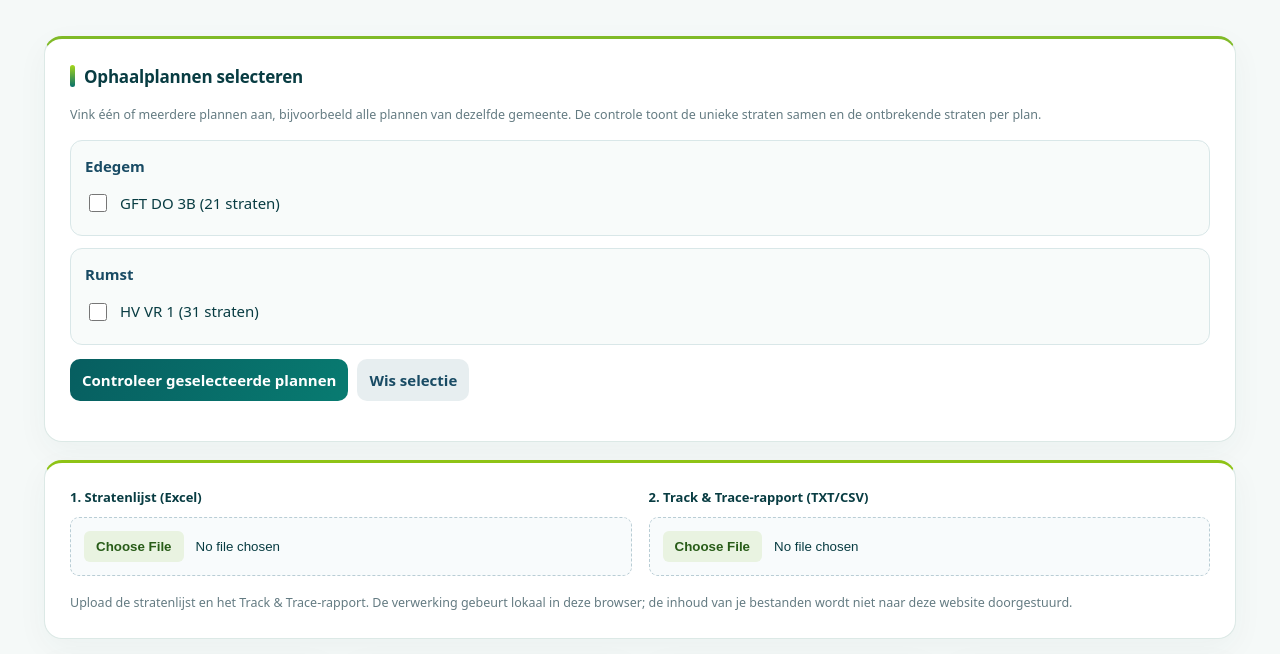
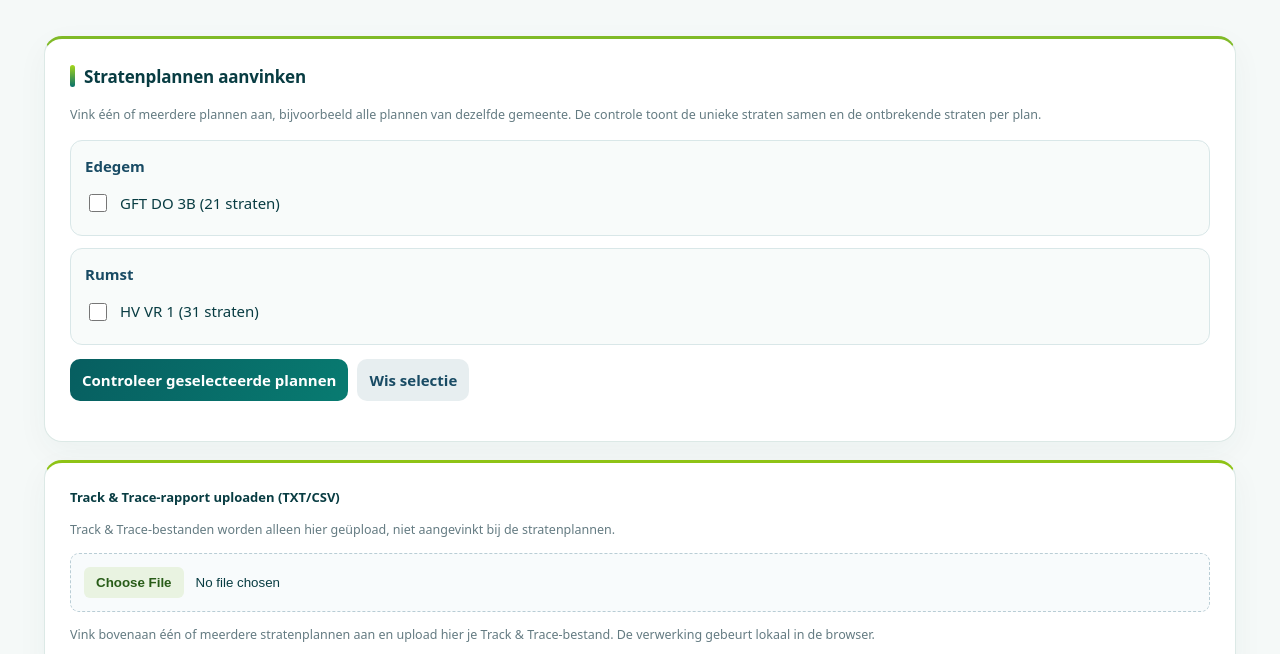
Before and after one commit to Stratencontrole/Stratenlijsten, a plain HTML site: page index.html in a window 1280 px wide. Shown: the part 291-945 px from the top of the page. Drawn offline with nearby package versions, Linux system fonts and the light colour scheme.

Commit message:
Maak alleen stratenplannen aanvinkbaar en houd Track & Trace als aparte upload

```diff
--- a/index.html
+++ b/index.html
@@ -30,11 +30,7 @@ main{margin-top:35px}.page-intro{padding:12px 0 19px}.page-intro h2{font-size:cl
 </style></head><body>
 <header><div class="header-inner"><div class="brand"><span class="ilse-mark" aria-label="ILSE"><span class="ilse-leaf">◆</span><span class="ilse-word">ILSE</span></span><span class="brand-divider" aria-hidden="true"></span><div><h1>Stratencontrole</h1><p>Track &amp; Trace · Controle &amp; rapportage</p></div></div><span class="header-tag">ILSE · Stratencontrole</span></div></header>
 <main><div style="margin-bottom:16px"><a href="./beheer.html" style="display:inline-block;background:#194b64;color:white;text-decoration:none;border-radius:8px;padding:11px 16px;font-weight:700">⚙ Beheer gemeenten en stratenlijsten</a></div><div class="page-intro"><h2>Overzicht stratencontrole</h2><p>Vergelijk de officiële stratenlijst met het Track &amp; Trace-rapport en bekijk de GPS-trajecten op kaart.</p></div>
-<section class="panel" style="border-top:3px solid #80ba27"><h2>Ophaalplannen selecteren</h2><p class="note">Vink één of meerdere plannen aan, bijvoorbeeld alle plannen van dezelfde gemeente. De controle toont de unieke straten samen en de ontbrekende straten per plan.</p><div id="planChoices" style="display:grid;gap:12px;margin:14px 0"></div><div class="toolbar"><button type="button" id="loadSavedPlan">Controleer geselecteerde plannen</button><button type="button" id="clearPlanSelection" style="background:#e7eef0;color:#194b64">Wis selectie</button></div><p id="selectedPlanStatus" class="note" aria-live="polite"></p><div id="planBreakdown" style="margin-top:12px"></div></section><section class="uploads">
- <div class="upload"><label>1. Stratenlijst (Excel)</label><input id="streetFile" type="file" accept=".xlsx,.xls,.csv"></div>
- <div class="upload"><label>2. Track & Trace-rapport (TXT/CSV)</label><input id="trackFile" type="file" accept=".txt,.csv"></div>
- <div class="note" style="grid-column:1/-1">Upload de stratenlijst en het Track & Trace-rapport. De verwerking gebeurt lokaal in deze browser; de inhoud van je bestanden wordt niet naar deze website doorgestuurd.</div>
-</section>
+<section class="panel" style="border-top:3px solid #80ba27"><h2>Stratenplannen aanvinken</h2><p class="note">Vink één of meerdere plannen aan, bijvoorbeeld alle plannen van dezelfde gemeente. De controle toont de unieke straten samen en de ontbrekende straten per plan.</p><div id="planChoices" style="display:grid;gap:12px;margin:14px 0"></div><div class="toolbar"><button type="button" id="loadSavedPlan">Controleer geselecteerde plannen</button><button type="button" id="clearPlanSelection" style="background:#e7eef0;color:#194b64">Wis selectie</button></div><p id="selectedPlanStatus" class="note" aria-live="polite"></p><div id="planBreakdown" style="margin-top:12px"></div></section><section class="uploads" style="display:block"><div class="upload"><label for="trackFile">Track &amp; Trace-rapport uploaden (TXT/CSV)</label><p class="note">Track &amp; Trace-bestanden worden alleen hier geüpload, niet aangevinkt bij de stratenplannen.</p><input id="trackFile" type="file" accept=".txt,.csv"></div><p class="note">Vink bovenaan één of meerdere stratenplannen aan en upload hier je Track &amp; Trace-bestand. De verwerking gebeurt lokaal in de browser.</p></section>
 <section class="stats">
  <div class="stat"><strong id="total">0</strong><small>Straten op lijst</small></div>
  <div class="stat"><strong class="green" id="done">0</strong><small>Teruggevonden in rapport</small></div>
@@ -77,7 +73,6 @@ function render(){
 }
 function esc(s){return String(s).replace(/[&<>"']/g,c=>({'&':'&amp;','<':'&lt;','>':'&gt;','"':'&quot;',"'":'&#39;'}[c]));}
 document.getElementById('search').addEventListener('input',render);
-document.getElementById('streetFile').addEventListener('change',async e=>{const file=e.target.files[0];if(!file)return;const buf=await file.arrayBuffer();const wb=XLSX.read(buf);const ws=wb.Sheets[wb.SheetNames[0]];activePlans=[];document.getElementById('selectedPlanStatus').textContent='Eigen Excelbestand geladen.';streets=XLSX.utils.sheet_to_json(ws,{header:1,blankrows:false}).flat().filter(v=>v!==null&&v!==undefined&&String(v).trim()).map(String);analyze();});
 document.getElementById('trackFile').addEventListener('change',async e=>{const file=e.target.files[0];if(!file)return;const text=await file.text();records=text.split(/\r?\n/).filter(Boolean).map(line=>{const p=line.split(';');return {id:p[0],lat:p[2],lon:p[3],city:p[5],address:p[6],weight:p[7],time:p[8]};}).filter(r=>r.address!==undefined);analyze();drawMap();});
 document.getElementById('export').addEventListener('click',()=>{const missing=results.filter(x=>!x.yes);const csv=['Niet teruggevonden straat',...missing.map(x=>'"'+String(x.street).replace(/"/g,'""')+'"')].join('\n');const a=document.createElement('a');a.href=URL.createObjectURL(new Blob(['\ufeff'+csv],{type:'text/csv;charset=utf-8'}));a.download='niet-teruggevonden-straten.csv';a.click();URL.revokeObjectURL(a.href);});
 let map, baseLayers, activeBaseLayer;
@@ -132,7 +127,7 @@ let activePlans=[];
 async function refreshStandardPlans(){try{const response=await fetch('./standaardplannen.json',{cache:'no-store'});if(!response.ok)return;const d=await response.json();if(Array.isArray(d.plans)){standaardPlannen=d.plans.map(p=>({...p,cityName:d.cities.find(c=>c.id===p.cityId)?.name||'Gemeente'}));refreshSavedPlans()}}catch(err){console.warn('Standaardplannen: ingebouwde versie gebruikt',err)}}
 function getAvailablePlans(){let d;try{d=JSON.parse(localStorage.getItem('stratencontrole-beheer-v1'))}catch{}const local=(d&&Array.isArray(d.plans)&&Array.isArray(d.cities))?d.plans.map(p=>({...p,cityName:d.cities.find(c=>c.id===p.cityId)?.name||'Gemeente',selectionId:'lokaal:'+p.id})):[];return [...standaardPlannen.map(p=>({...p,selectionId:'standaard:'+p.id})),...local]}
 function refreshSavedPlans(){const el=document.getElementById('planChoices');const checked=new Set([...el.querySelectorAll('input:checked')].map(x=>x.value));const plans=getAvailablePlans();const cities=[...new Set(plans.map(p=>p.cityName))].sort((a,b)=>a.localeCompare(b,'nl'));el.replaceChildren();cities.forEach(city=>{const group=document.createElement('div');group.style.cssText='padding:14px;border:1px solid #d9e7e8;border-radius:12px;background:#f8fbfa';const heading=document.createElement('strong');heading.textContent=city;heading.style.cssText='display:block;margin-bottom:8px;color:#194b64';group.append(heading);plans.filter(p=>p.cityName===city).forEach(p=>{const label=document.createElement('label');label.style.cssText='display:flex;gap:10px;align-items:center;padding:6px 0;cursor:pointer';const input=document.createElement('input');input.type='checkbox';input.value=p.selectionId;input.checked=checked.has(p.selectionId);input.style.cssText='width:18px;height:18px;accent-color:#27856b';const span=document.createElement('span');span.textContent=p.name+' ('+(p.streets||[]).length+' straten)';label.append(input,span);group.append(label)});el.append(group)})}
-document.getElementById('loadSavedPlan').addEventListener('click',()=>{const ids=[...document.querySelectorAll('#planChoices input:checked')].map(x=>x.value);activePlans=getAvailablePlans().filter(p=>ids.includes(p.selectionId));if(!activePlans.length){alert('Vink eerst minstens één ophaalplan aan.');return}streets=[...new Map(activePlans.flatMap(p=>(p.streets||[]).map(st=>[norm(String(st)),String(st)])).filter(([key])=>key)).values()];document.getElementById('streetFile').value='';document.getElementById('selectedPlanStatus').textContent=activePlans.length+' plan(nen) geselecteerd: '+activePlans.map(p=>p.cityName+' · '+p.name).join(', ')+'. '+streets.length+' unieke straten in totaal.';analyze()});
+document.getElementById('loadSavedPlan').addEventListener('click',()=>{const ids=[...document.querySelectorAll('#planChoices input:checked')].map(x=>x.value);activePlans=getAvailablePlans().filter(p=>ids.includes(p.selectionId));if(!activePlans.length){alert('Vink eerst minstens één ophaalplan aan.');return}streets=[...new Map(activePlans.flatMap(p=>(p.streets||[]).map(st=>[norm(String(st)),String(st)])).filter(([key])=>key)).values()];document.getElementById('selectedPlanStatus').textContent=activePlans.length+' plan(nen) geselecteerd: '+activePlans.map(p=>p.cityName+' · '+p.name).join(', ')+'. '+streets.length+' unieke straten in totaal.';analyze()});
 document.getElementById('clearPlanSelection').addEventListener('click',()=>{document.querySelectorAll('#planChoices input').forEach(x=>x.checked=false);activePlans=[];document.getElementById('selectedPlanStatus').textContent='Selectie gewist.';document.getElementById('planBreakdown').replaceChildren()});
 function renderPlanBreakdown(){const el=document.getElementById('planBreakdown');el.replaceChildren();if(!activePlans.length)return;const title=document.createElement('h3');title.textContent='Openstaande straten per ophaalplan';title.style.margin='12px 0';el.append(title);activePlans.forEach(p=>{const missing=[...new Set((p.streets||[]).map(String).filter(st=>!records.some(r=>norm((r.address||'').split(',')[0])===norm(st))))];const details=document.createElement('details');details.style.cssText='margin:8px 0;padding:12px;border:1px solid #d9e7e8;border-radius:10px';const summary=document.createElement('summary');summary.style.cssText='cursor:pointer;font-weight:700';summary.textContent=p.cityName+' · '+p.name+' — '+missing.length+' van '+new Set((p.streets||[]).map(st=>norm(String(st)))).size+' straten open';details.append(summary);const body=document.createElement('p');body.style.whiteSpace='pre-line';body.textContent=missing.length?missing.join('\n'):'Alle straten teruggevonden';details.append(body);el.append(details)})}
 refreshSavedPlans();refreshStandardPlans();window.addEventListener('focus',refreshSavedPlans);
```
